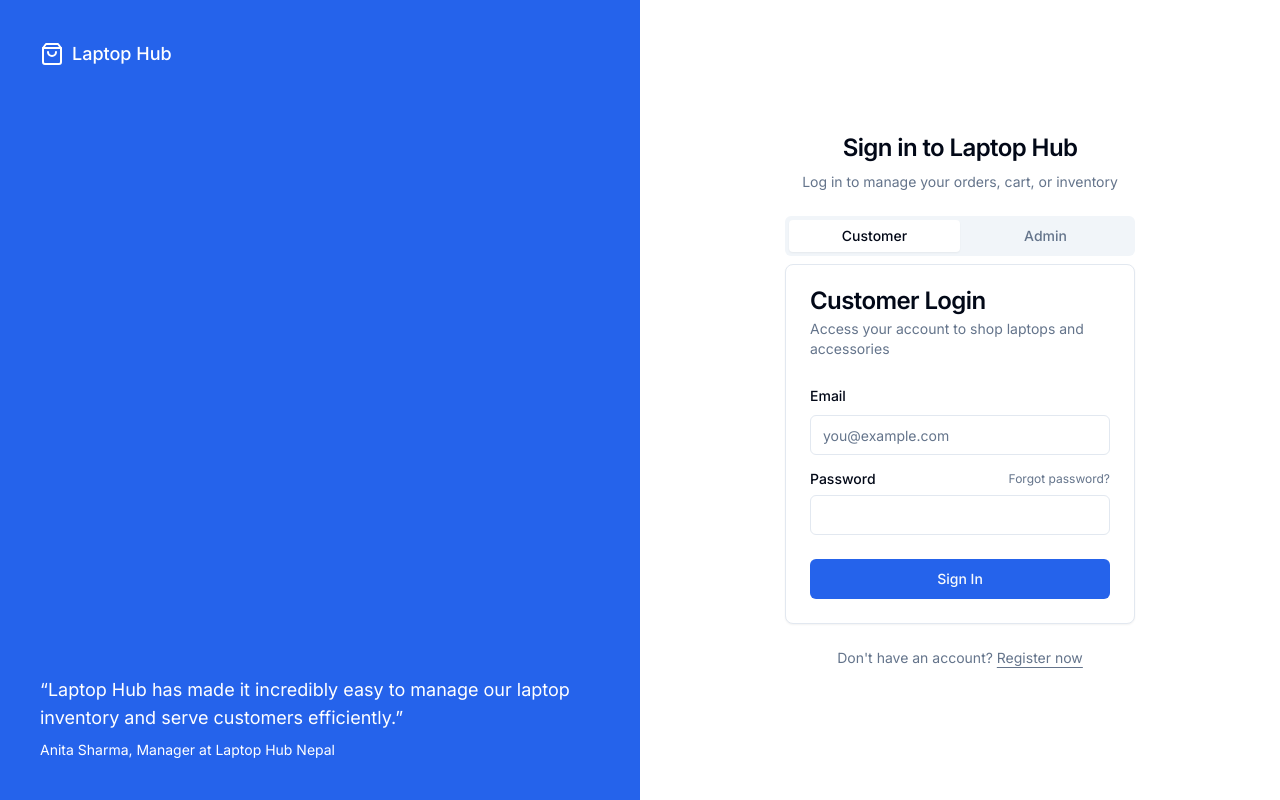
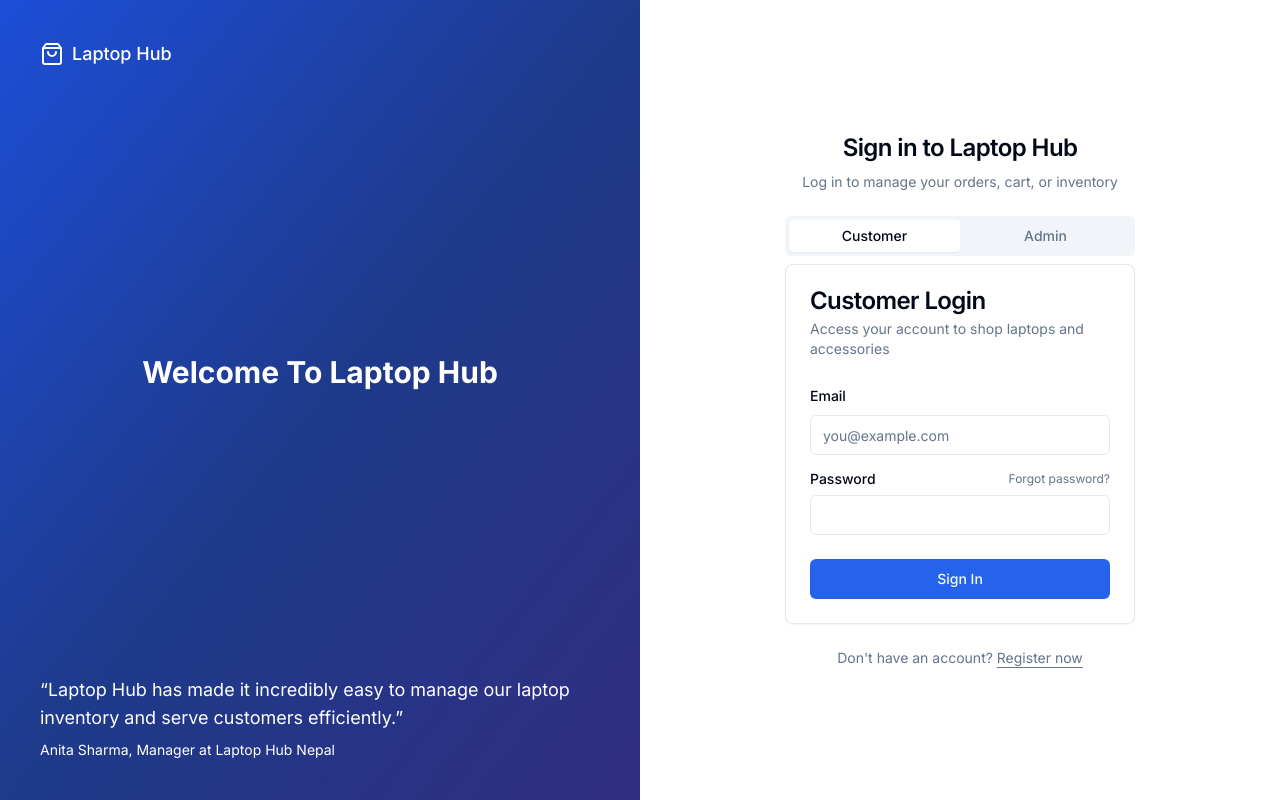
Before and after one commit to Dixann07/LaptopHub, a Next.js app: page /login in a window 1280 px wide. Built offline with nearby package versions, Linux system fonts and the light colour scheme.

Commit message:
Update page.tsx

```diff
--- a/app/login/page.tsx
+++ b/app/login/page.tsx
@@ -109,12 +109,22 @@ export default function LoginPage() {
 
   return (
     <div className="container relative flex h-screen flex-col items-center justify-center md:grid lg:max-w-none lg:grid-cols-2 lg:px-0">
-      <div className="relative hidden h-full flex-col bg-muted p-10 text-white lg:flex dark:border-r">
-        <div className="absolute inset-0 bg-primary" />
+      <div className="relative hidden h-full flex-col p-10 text-white lg:flex dark:border-r">
+        {/* Changed background to gradient */}
+        <div className="absolute inset-0 bg-gradient-to-br from-blue-700 via-blue-900 to-indigo-900" />
+
+        {/* Logo at top */}
         <div className="relative z-20 flex items-center text-lg font-medium">
           <ShoppingBag className="mr-2 h-6 w-6" />
           Laptop Hub
         </div>
+
+        {/* Centered welcome message */}
+        <div className="relative z-20 flex flex-grow items-center justify-center">
+          <h2 className="text-3xl font-bold text-center">Welcome To Laptop Hub</h2>
+        </div>
+
+        {/* Quote block at bottom */}
         <div className="relative z-20 mt-auto">
           <blockquote className="space-y-2">
             <p className="text-lg">
```
